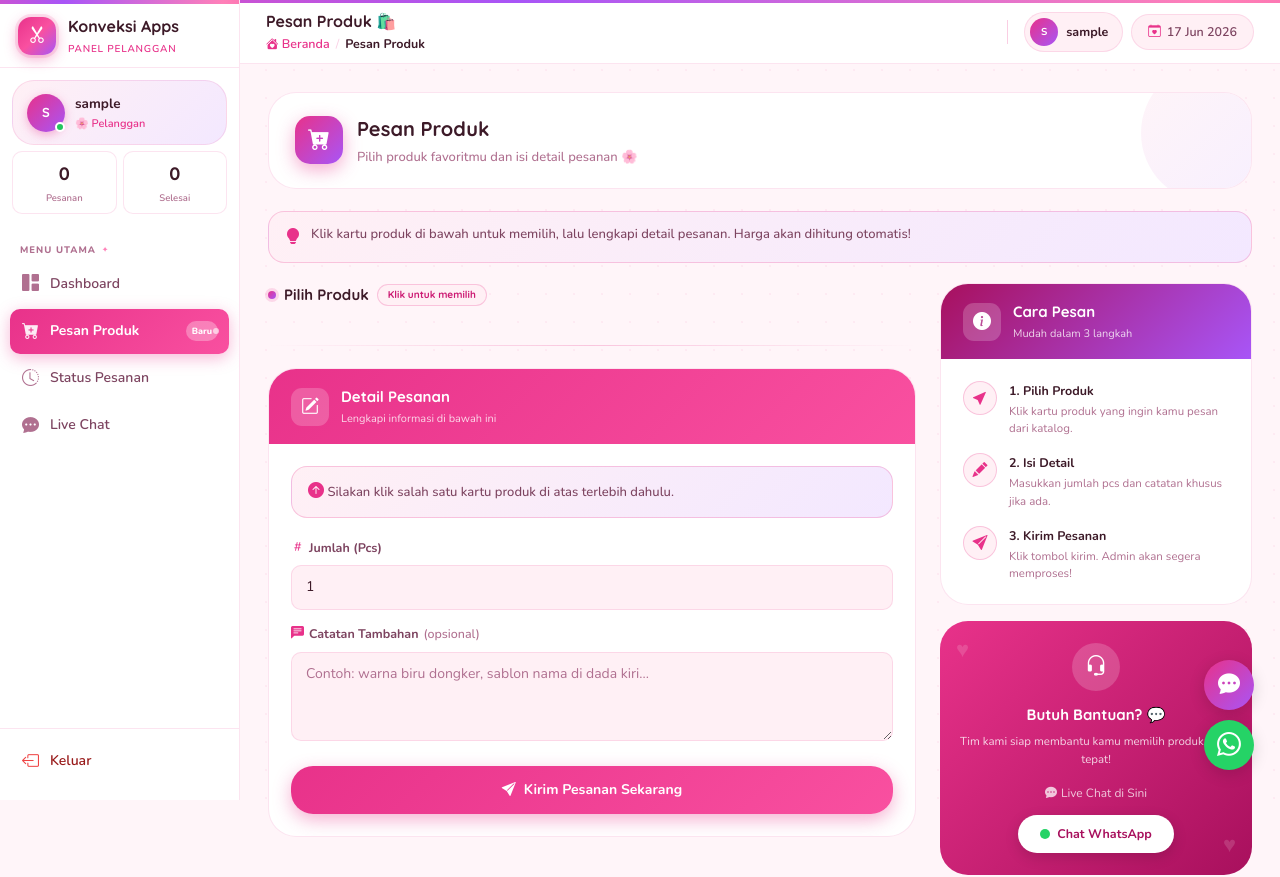
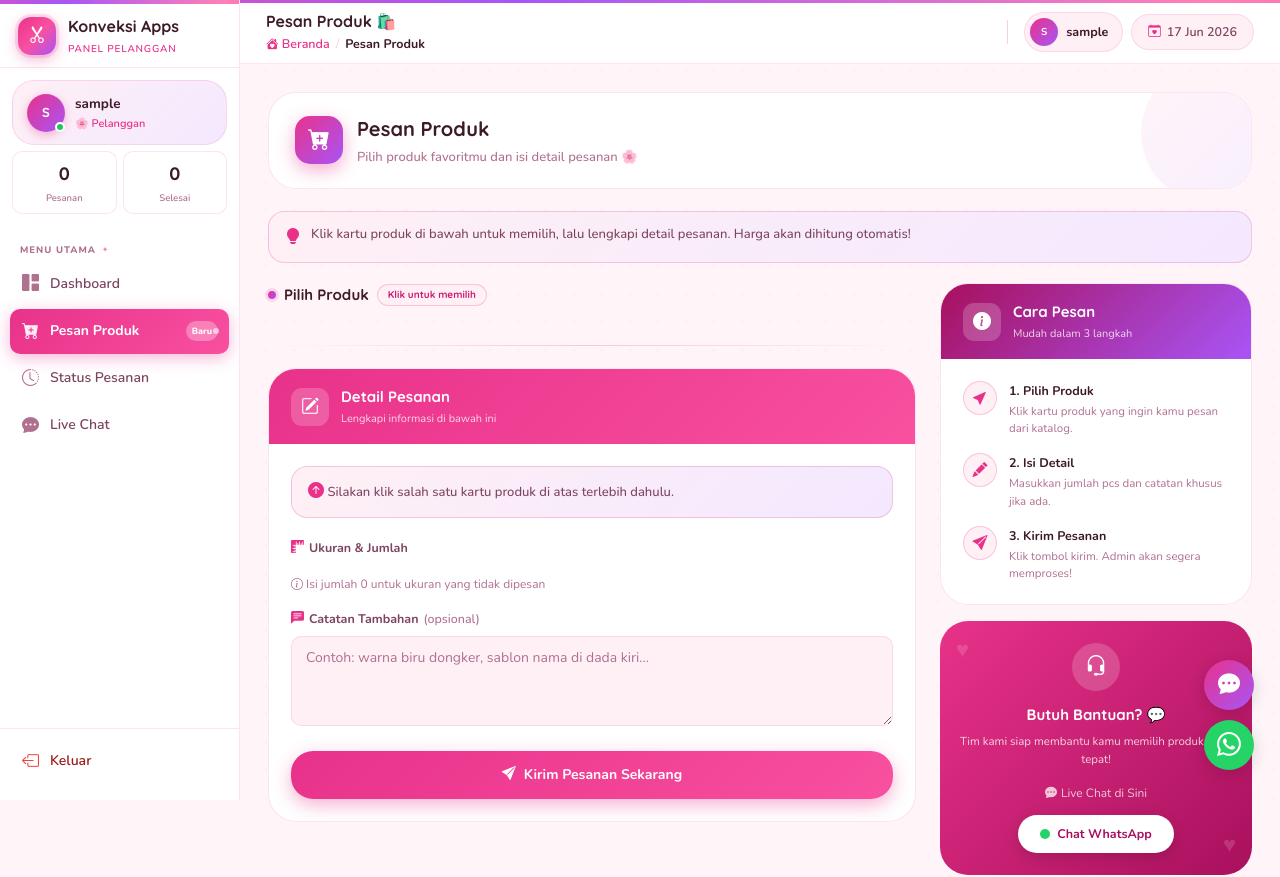
Before and after one commit to PutriAmanda16/konveksi-komwan, a PHP site: page /pelanggan/pesan.php in a window 1280 px wide. Shown: the top 877 px of the page. Run offline with PHP 8.4, Linux system fonts and the light colour scheme; the visitor is signed in with stand-in values (Sample User, id 1); data that the repository does not hold is empty.

Commit message:
feat: pilih ukuran per item dengan jumlah masing-masing di form pesan

```diff
--- a/pelanggan/pesan.php
+++ b/pelanggan/pesan.php
@@ -222,6 +222,12 @@ body::before{content:'';position:fixed;inset:0;background-image:radial-gradient(
 
 @media(max-width:900px){.sidebar{transform:translateX(-100%)}.topbar{left:0}.main{margin-left:0}}
 @media(max-width:768px){.produk-grid{grid-template-columns:repeat(2,1fr)}}
+/* Ukuran row */
+.ukuran-row{display:flex;align-items:center;gap:10px;background:var(--p50);border:1.5px solid var(--border);border-radius:var(--r-sm);padding:10px 14px}
+.ukuran-label{font-size:13px;font-weight:700;color:var(--text);min-width:60px}
+.ukuran-qty{width:80px;padding:6px 10px;border:1.5px solid var(--border2);border-radius:8px;font-family:'Nunito',sans-serif;font-size:14px;font-weight:700;text-align:center;color:var(--text);background:var(--white);outline:none}
+.ukuran-qty:focus{border-color:var(--p400);box-shadow:0 0 0 3px rgba(232,50,138,0.1)}
+.ukuran-note{font-size:11px;color:var(--text3);flex:1}
 </style>
 </head>
 <body>
@@ -383,10 +389,14 @@ body::before{content:'';position:fixed;inset:0;background-image:radial-gradient(
                             <span>Silakan klik salah satu kartu produk di atas terlebih dahulu.</span>
                         </div>
 
-                        <div style="margin-bottom:14px">
-                            <label class="form-lbl"><i class="bi bi-hash"></i> Jumlah (Pcs)</label>
-                            <input type="number" name="jumlah" id="input_jumlah" class="form-ctrl"
-                                   min="1" value="1" required oninput="hitungTotal()" placeholder="Masukkan jumlah...">
+                        <div style="margin-bottom:14px" id="ukuranSection">
+                            <label class="form-lbl"><i class="bi bi-rulers"></i> Ukuran & Jumlah</label>
+                            <div id="ukuranContainer" style="display:flex;flex-direction:column;gap:8px"></div>
+                            <input type="hidden" name="ukuran_data" id="input_ukuran_data">
+                            <input type="hidden" name="jumlah" id="input_jumlah" value="1">
+                            <div style="margin-top:10px;font-size:12px;color:var(--text3)">
+                                <i class="bi bi-info-circle"></i> Isi jumlah 0 untuk ukuran yang tidak dipesan
+                            </div>
                         </div>
 
                         <div style="margin-bottom:4px">
@@ -398,8 +408,8 @@ body::before{content:'';position:fixed;inset:0;background-image:radial-gradient(
                         <!-- Summary -->
                         <div class="summary-box" id="summaryBox" style="display:<?= $selected_id ? 'block' : 'none' ?>">
                             <div class="sum-row"><span class="sum-lbl">Harga Satuan</span><span class="sum-val" id="sum_satuan">Rp 0</span></div>
-                            <div class="sum-row"><span class="sum-lbl">Jumlah</span><span class="sum-val" id="sum_jumlah">1 pcs</span></div>
-                            <div class="sum-row sum-total" style="padding-top:8px;margin-top:4px">
+                            <div class="sum-row"><span class="sum-lbl">Jumlah</span><span class="sum-val" id="sum_jumlah">0 pcs</span></div>
+                            <div id="sum_ukuran_detail" style="padding:4px 0;font-size:12px;color:var(--text3)"></div>                            <div class="sum-row sum-total" style="padding-top:8px;margin-top:4px">
                                 <span class="sum-lbl">Total Estimasi</span>
                                 <span class="sum-val" id="sum_total">Rp 0</span>
                             </div>
@@ -474,6 +484,7 @@ body::before{content:'';position:fixed;inset:0;background-image:radial-gradient(
 <script>
 const produkData = <?= json_encode(array_column($produk_list, null, 'ID_PRODUK')) ?>;
 let hargaSatuan = 0;
+let ukuranList  = [];
 
 <?php if ($selected_id): foreach ($produk_list as $prd): if ($prd['ID_PRODUK'] == $selected_id): ?>
 window.addEventListener('DOMContentLoaded', () => {
@@ -485,8 +496,11 @@ function pilihProduk(id, nama, harga, bahan, ukuran) {
     document.querySelectorAll('.produk-card').forEach(c => c.classList.remove('selected'));
     const card = document.querySelector(`.produk-card[data-id="${id}"]`);
     if (card) card.classList.add('selected');
+
     document.getElementById('input_id_produk').value = id;
     hargaSatuan = harga;
+    ukuranList  = ukuran.split(',').map(u => u.trim()).filter(u => u);
+
     document.getElementById('disp_nama').textContent   = nama;
     document.getElementById('disp_bahan').textContent  = bahan;
     document.getElementById('disp_harga').textContent  = 'Rp ' + harga.toLocaleString('id-ID');
@@ -494,21 +508,61 @@ function pilihProduk(id, nama, harga, bahan, ukuran) {
     document.getElementById('selectedInfo').style.display    = 'block';
     document.getElementById('noSelectWarning').style.display = 'none';
     document.getElementById('summaryBox').style.display      = 'block';
+
+    renderUkuranRows();
+}
+
+function renderUkuranRows() {
+    const container = document.getElementById('ukuranContainer');
+    container.innerHTML = '';
+    ukuranList.forEach(uk => {
+        const row = document.createElement('div');
+        row.className = 'ukuran-row';
+        row.innerHTML = `
+            <span class="ukuran-label">${uk}</span>
+            <input type="number" class="ukuran-qty" min="0" value="0"
+                   data-ukuran="${uk}" oninput="hitungTotal()" placeholder="0">
+            <span class="ukuran-note">pcs</span>
+        `;
+        container.appendChild(row);
+    });
     hitungTotal();
 }
 
 function hitungTotal() {
-    const jumlah = parseInt(document.getElementById('input_jumlah').value) || 1;
-    const total  = hargaSatuan * jumlah;
-    document.getElementById('sum_satuan').textContent = 'Rp ' + hargaSatuan.toLocaleString('id-ID');
-    document.getElementById('sum_jumlah').textContent = jumlah + ' pcs';
-    document.getElementById('sum_total').textContent  = 'Rp ' + total.toLocaleString('id-ID');
+    const inputs  = document.querySelectorAll('.ukuran-qty');
+    let totalQty  = 0;
+    let detail    = [];
+    const ukuranData = {};
+
+    inputs.forEach(inp => {
+        const qty = parseInt(inp.value) || 0;
+        const uk  = inp.dataset.ukuran;
+        ukuranData[uk] = qty;
+        if (qty > 0) {
+            totalQty += qty;
+            detail.push(`${uk}: ${qty} pcs`);
+        }
+    });
+
+    document.getElementById('input_jumlah').value          = totalQty;
+    document.getElementById('input_ukuran_data').value     = JSON.stringify(ukuranData);
+    document.getElementById('sum_satuan').textContent      = 'Rp ' + hargaSatuan.toLocaleString('id-ID');
+    document.getElementById('sum_jumlah').textContent      = totalQty + ' pcs';
+    document.getElementById('sum_ukuran_detail').textContent = detail.length ? '📏 ' + detail.join('  •  ') : '';
+    document.getElementById('sum_total').textContent       = 'Rp ' + (hargaSatuan * totalQty).toLocaleString('id-ID');
 }
 
 document.getElementById('formPesan').addEventListener('submit', function(e) {
     if (!document.getElementById('input_id_produk').value) {
         e.preventDefault();
         alert('⚠️ Silakan pilih produk terlebih dahulu!');
+        return;
+    }
+    const jumlah = parseInt(document.getElementById('input_jumlah').value) || 0;
+    if (jumlah === 0) {
+        e.preventDefault();
+        alert('⚠️ Masukkan jumlah minimal 1 pcs untuk setidaknya satu ukuran!');
     }
 });
 </script>
```
Also changed, not shown: pelanggan/proses_pesan.php (+31 -9 lines).
